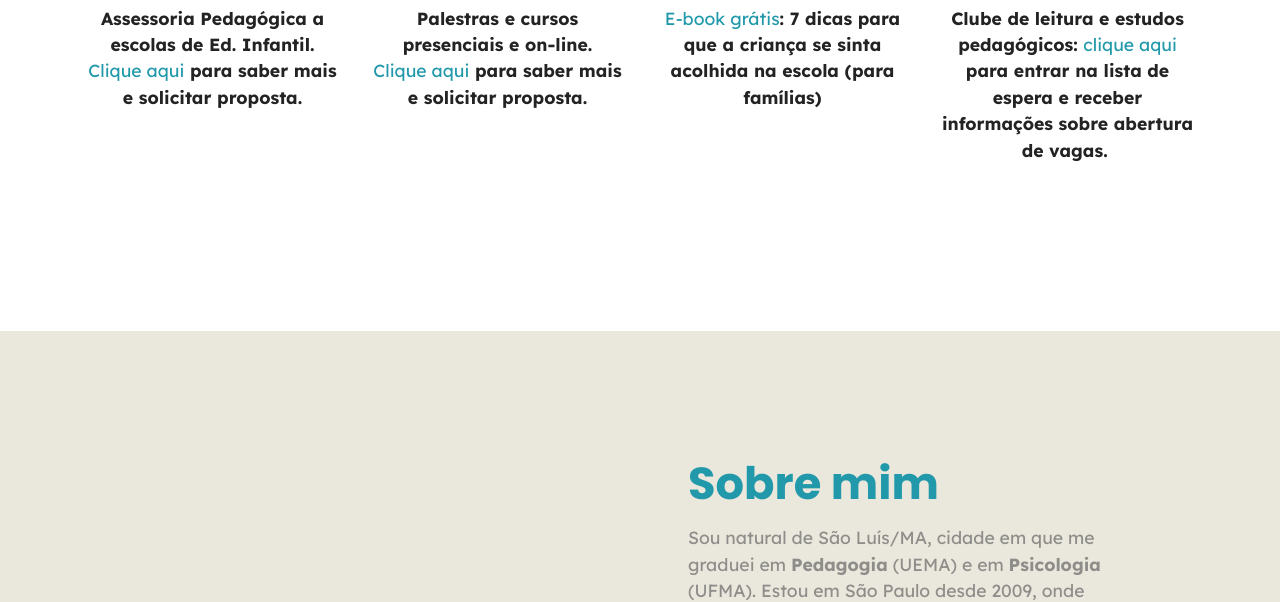
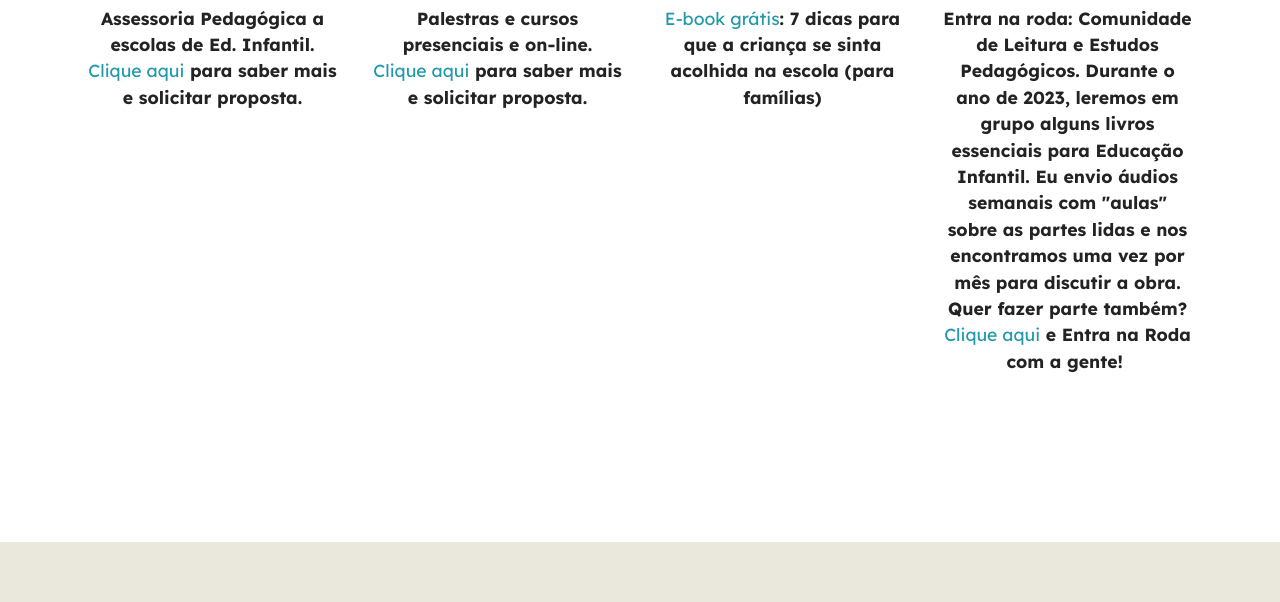
Before and after one commit to ioanayacalos/site, a plain HTML site: page index.html in a window 1280 px wide. Shown: the part 1146-1748 px from the top of the page. Drawn offline with Linux system fonts and the light colour scheme; files whose address does not match are found by name.

Commit message:
Update index.html

```diff
--- a/index.html
+++ b/index.html
@@ -134,7 +134,7 @@
                         <span class="mobi-mbri mobi-mbri-search mbr-iconfont mbr-iconfont-btn"></span>
                     </div>
                 </div>
-                <h6 class="mbr-item-subtitle mbr-fonts-style align-center mb-2 mt-2 display-7"><strong>Clube de leitura e estudos pedagógicos: <a href="https://docs.google.com/forms/d/e/1FAIpQLSekAT_JoVR9HIgVEQCx65RO9-8CpJ8ucF14qg455yW8JMjlxQ/viewform?usp=sf_link" class="text-primary">clique aqui</a> para entrar na lista de espera e receber informações sobre abertura de vagas.&nbsp;</strong></h6>
+                <h6 class="mbr-item-subtitle mbr-fonts-style align-center mb-2 mt-2 display-7"><strong>Entra na roda: Comunidade de Leitura e Estudos Pedagógicos. Durante o ano de 2023, leremos em grupo alguns livros essenciais para Educação Infantil. Eu envio áudios semanais com "aulas" sobre as partes lidas e nos encontramos uma vez por mês para discutir a obra. Quer fazer parte também? <a href="https://docs.google.com/forms/d/e/1FAIpQLSekAT_JoVR9HIgVEQCx65RO9-8CpJ8ucF14qg455yW8JMjlxQ/viewform?usp=sf_link" class="text-primary">Clique aqui</a> e Entra na Roda com a gente!&nbsp;</strong></h6>
             </div>
 
         </div>
```
